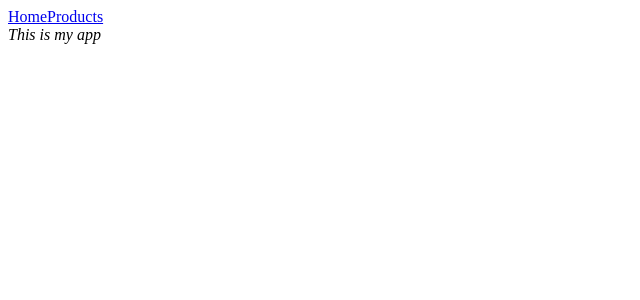
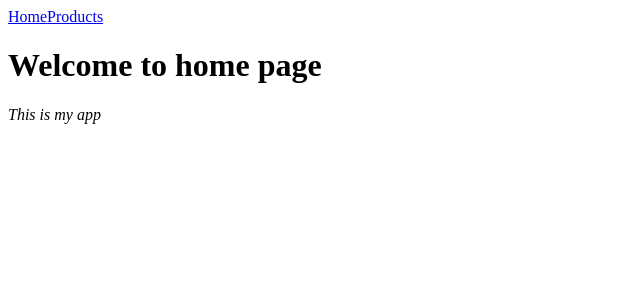
Before and after one commit to lsapundzic/b2b-store-frontend, a React (Create React App) app: page / in a window 1280 px wide. Shown: the top 300 px of the page, without its empty margins (0-640 px from the left). Built offline with nearby package versions, Linux system fonts and the light colour scheme.

Commit message:
React router works!

```diff
--- a/src/App.jsx
+++ b/src/App.jsx
@@ -17,8 +17,8 @@ function App() {
       </div>
 
       <Routes>
-        <Route path="./pages/Products.jsx" element={<Products />} />
-        <Route path="./pages/Home.jsx" element={<Home />} />
+        <Route path="/" element={<Home />} />
+        <Route path="/products" element={<Products />} />
       </Routes>
 
       <div>
```
Also changed, not shown: 1 other file (tests, documents, lock files or other folders).
